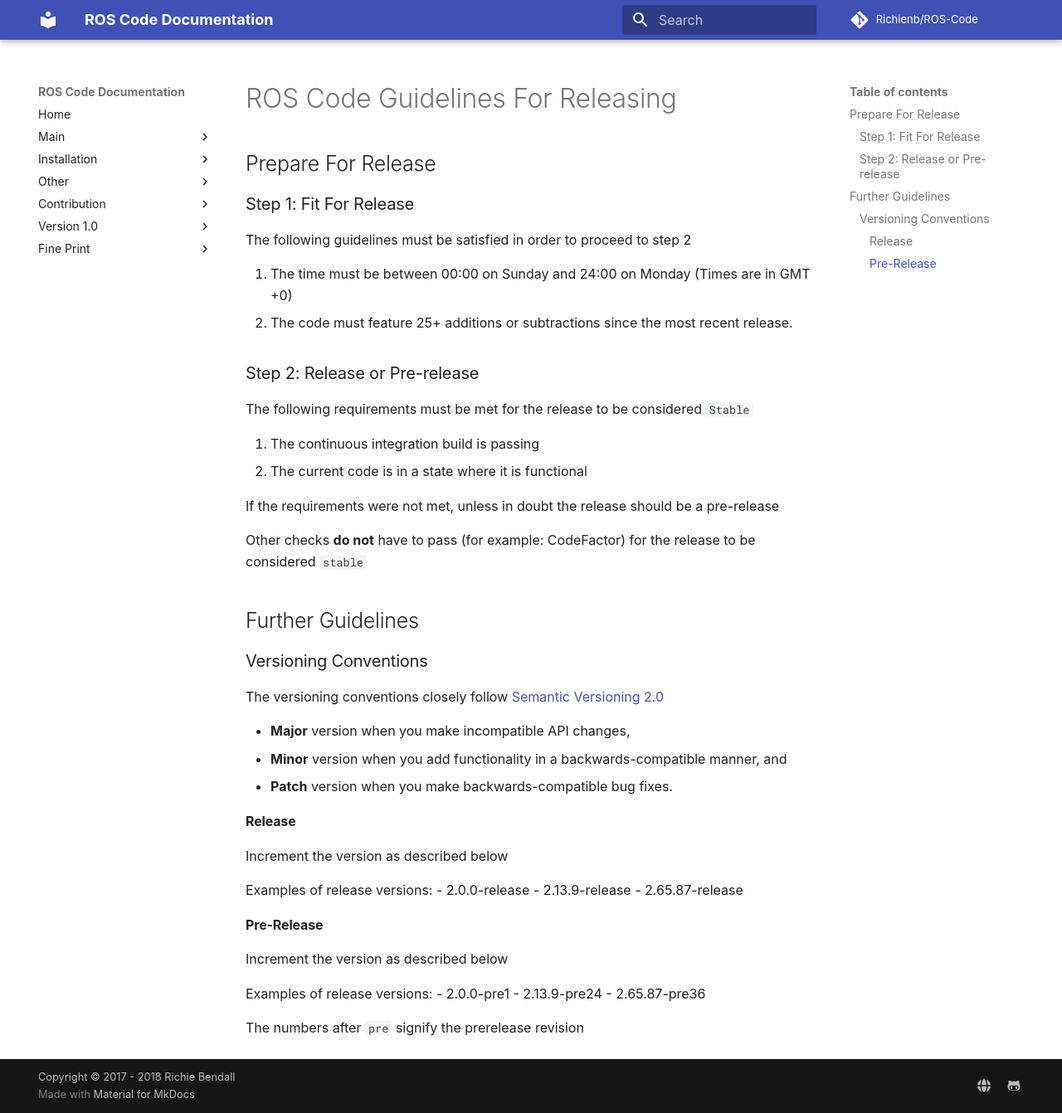
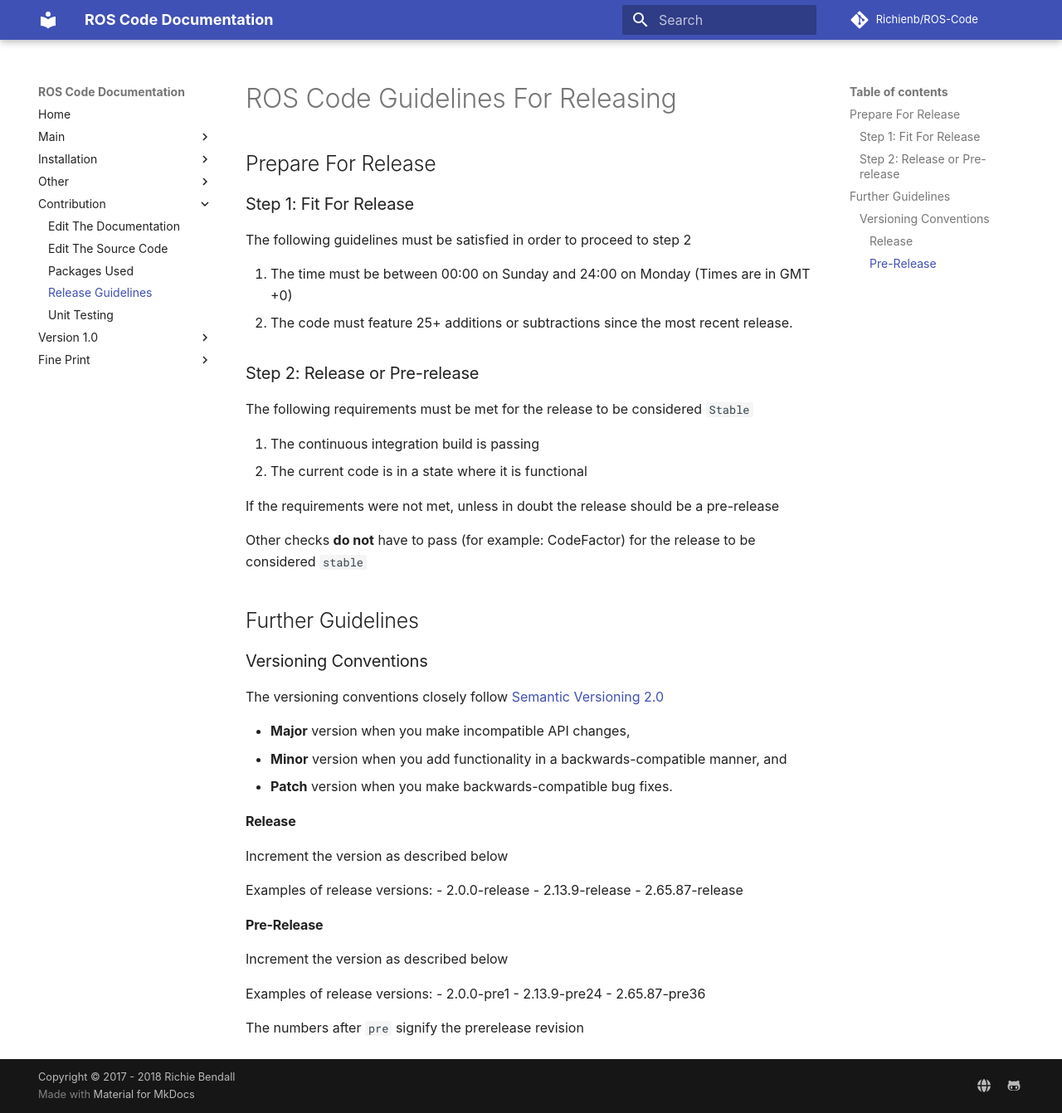
Before and after one commit to Richienb/ROS-Code, an MkDocs documentation site: the page built from docs/release-guidelines.md, in a window 1280 px wide and 1342 px high. Shown: the whole window at 83% size. Built offline with MkDocs 1.6.1 and Material for MkDocs 9.7.7, drawn with Linux system fonts in a browser that asks for light colours; some web fonts are replaced; comment, search, counter and statistics services are not loaded; old or Windows-style settings are respelled for this version of MkDocs.

Commit message:
Release Guidelines index

```diff
--- a/mkdocs.yml
+++ b/mkdocs.yml
@@ -42,6 +42,7 @@ pages:
       - Edit The Documentation: edit-docs.md
       - Edit The Source Code: edit-code.md
       - Packages Used: packages.md
+      - Release Guidelines: release-guidelines.md
       - Unit Testing: unittesting.md
     - Version 1.0:
       - Home: versionone.md
```
